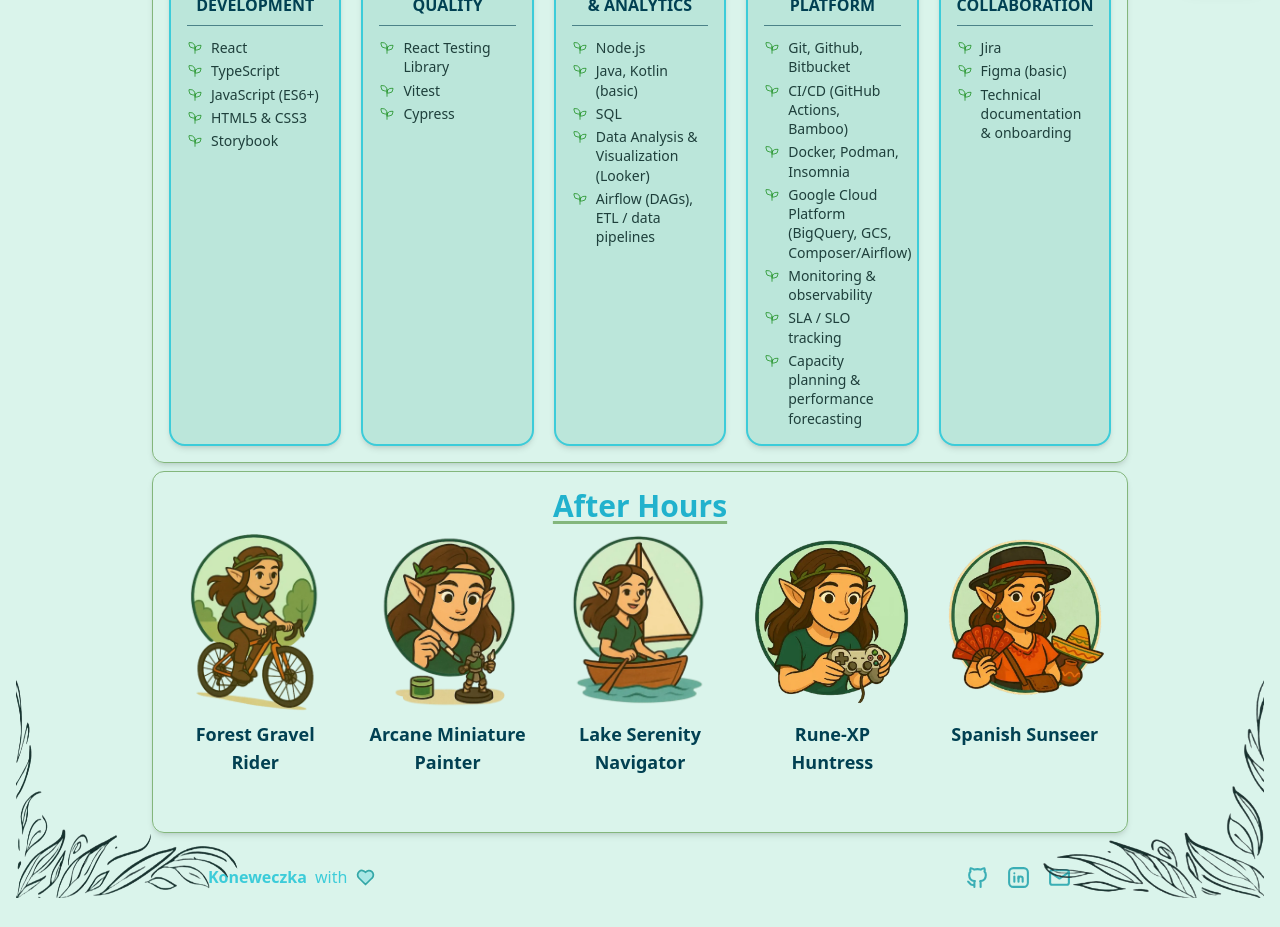
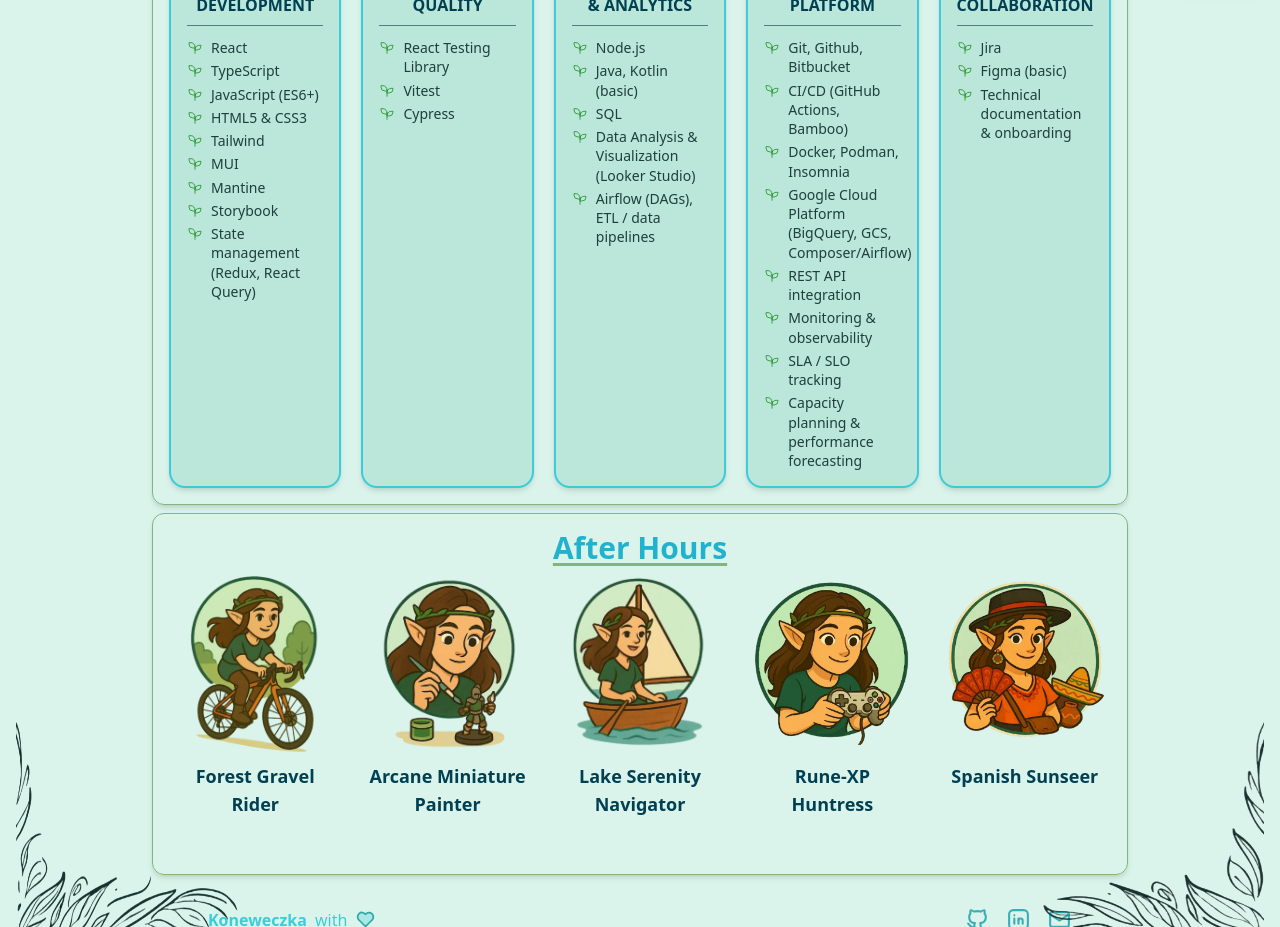
Before and after one commit to koneweczka/koneweczka-portfolio, a React (Vite) app: page / in a window 1280 px wide. Shown: the part 800-1727 px from the top of the page. Built offline with nearby package versions, Linux system fonts and the light colour scheme.

Commit message:
Add better cv and more tech stuff

```diff
--- a/src/components/sections/SkillsSection/skills.data.ts
+++ b/src/components/sections/SkillsSection/skills.data.ts
@@ -11,7 +11,11 @@ export const SKILL_GROUPS: SkillGroup[] = [
       "TypeScript",
       "JavaScript (ES6+)",
       "HTML5 & CSS3",
+      "Tailwind",
+      "MUI",
+      "Mantine",
       "Storybook",
+      "State management (Redux, React Query)",
     ],
   },
   {
@@ -24,7 +28,7 @@ export const SKILL_GROUPS: SkillGroup[] = [
       "Node.js",
       "Java, Kotlin (basic)",
       "SQL",
-      "Data Analysis & Visualization (Looker)",
+      "Data Analysis & Visualization (Looker Studio)",
       "Airflow (DAGs), ETL / data pipelines",
     ],
   },
@@ -35,6 +39,7 @@ export const SKILL_GROUPS: SkillGroup[] = [
       "CI/CD (GitHub Actions, Bamboo)",
       "Docker, Podman, Insomnia",
       "Google Cloud Platform (BigQuery, GCS, Composer/Airflow)",
+      "REST API integration",
       "Monitoring & observability",
       "SLA / SLO tracking",
       "Capacity planning & performance forecasting",
--- a/src/components/ui/Button.tsx
+++ b/src/components/ui/Button.tsx
@@ -18,7 +18,7 @@ const variantClasses: Record<ButtonVariant, string> = {
   secondary:
     "font-semibold bg-surface-button dark:bg-surface-button-dark border border-brand-turquoise dark:border-brand-turquoise-dark text-text-main dark:text-text-main-dark hover:bg-brand-turquoise/30 dark:hover:bg-brand-turquoise-dark/30",
   icon: "p-1 rounded-md hover:bg-brand-turquoise/20 text-brand-turquoise",
-  nav: "flex w-full justify-start items-center bg-transparent shadow-none p-0  text-left hover:text-text-brand dark:hover:text-text-brand-dark",
+  nav: "flex w-full justify-start items-center bg-transparent shadow-none p-0 text-left hover:text-text-brand dark:hover:text-text-brand-dark",
 };
 
 const sizeClasses: Record<ButtonSize, string> = {
```
Also changed, not shown: 1 other file (tests, documents, lock files or other folders).
